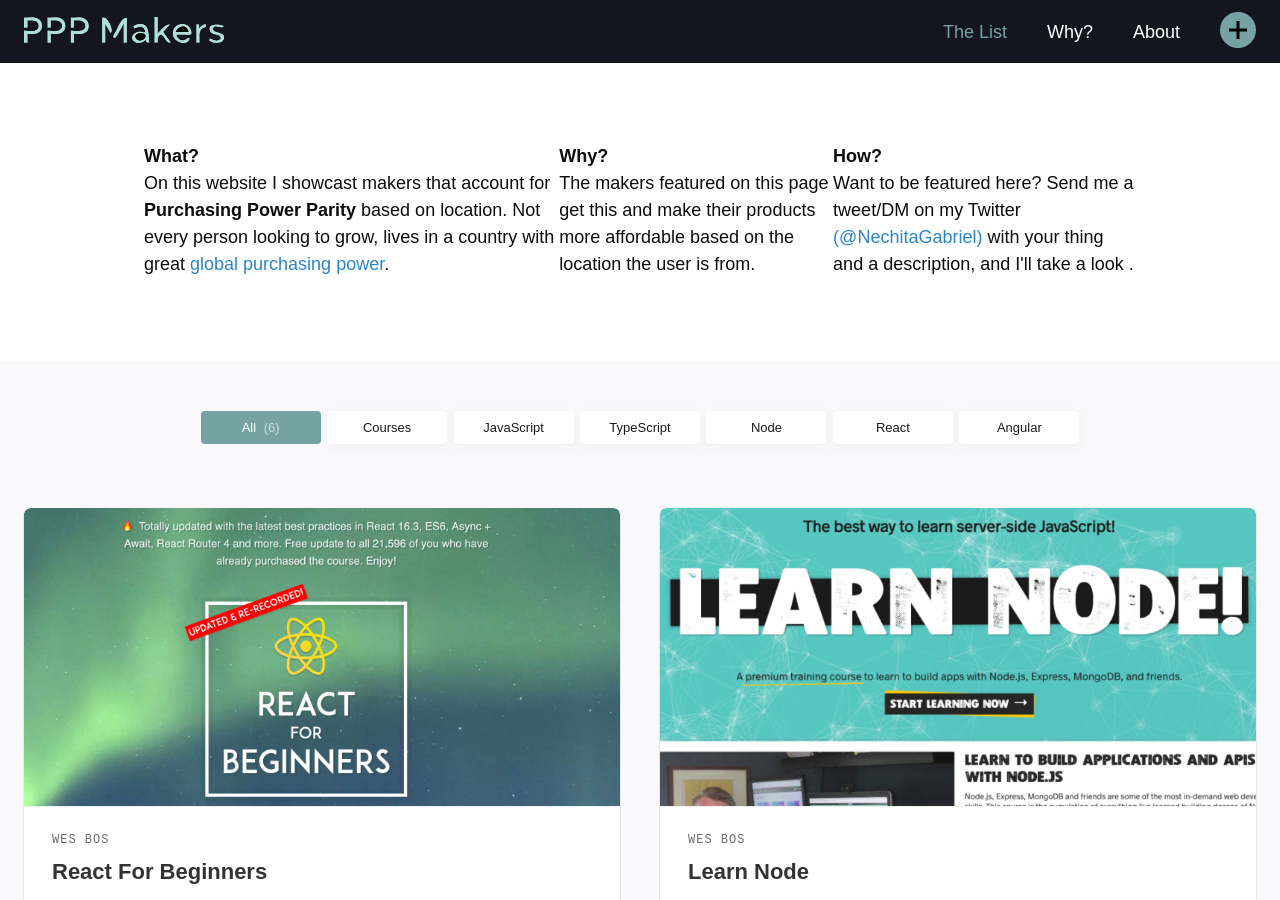
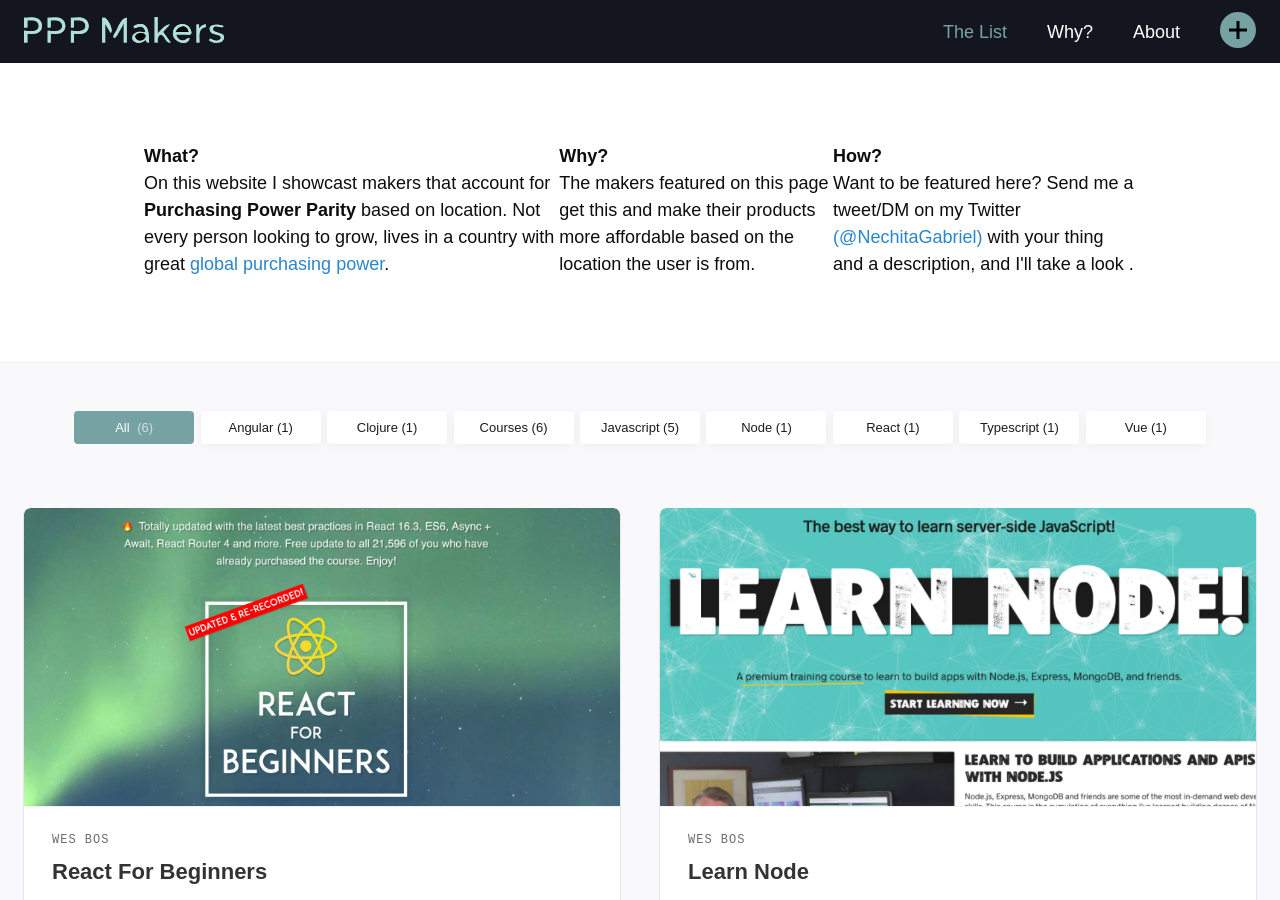
Before and after one commit to nechita/pppmakers.com, a Jekyll site: the page built from index.html, in a window 1280 px wide and 900 px high. Built offline with Jekyll 4.4.1, drawn with Linux system fonts in a browser that asks for light colours.

Commit message:
added tag count for more descriptive filtering by tags

```diff
--- /dev/null
+++ b/_includes/tags.html
@@ -0,0 +1,36 @@
+{% comment %}map, flatten and sort{% endcomment %}
+{% assign tags =  site.products | map: 'tags' | join: ','  | split: ',' | sort %}
+{% assign previousTag = "" %}
+{% assign counter = 0 %}
+<ul class="filter" id="makers">
+    <li class="active">
+      <a href="#" class="all">All
+        <span class="number">({{site.products | size}})</span>
+      </a>
+    </li>
+{% for currentTag in tags %}
+
+  {% comment %}first loop : initializing previousTag{% endcomment %}
+  {% if previousTag == "" %}
+    {% assign previousTag = currentTag %}
+  {% endif %}
+
+  {% if currentTag == previousTag %}
+    {% assign counter = counter | plus: 1 %}
+  {% else %}
+  <li>
+    <a href="#" class="{{previousTag | downcase}}">{{ previousTag | capitalize}} ({{ counter }})</a>
+  </li>
+    {% assign counter = 1 %}
+  {% endif %}
+
+  {% comment %}last loop : flushing what's left to print{% endcomment %}
+  {% if forloop.last %}
+  <li>
+    <a href="#" class="{{currentTag | downcase}}">{{ currentTag | capitalize}} ({{ counter }})</a>
+  </li>
+  {% endif %}
+  {% assign previousTag = currentTag %}
+
+{% endfor %}
+</ul>
--- a/index.html
+++ b/index.html
@@ -2,7 +2,6 @@
 layout: default
 title: PPP Makers
 ---
-
 <article class="post post-articles">
   <header class="post-header clearfix">
     <div class="post-head-wrap">
@@ -12,21 +11,9 @@
           .</p>
     </div>
   </header>
+  <!-- Tags -->
 
-  <!-- Tags -->
-  <ul class="filter" id="makers">
-    <li class="active">
-      <a href="#" class="all">All
-        <span class="number">({{site.products | size}})</span>
-      </a>
-    </li>
-    {% for tag in site.data.tags %}
-    <li>
-      <a href="#" class="{{tag.tag}}">{{tag.name}}</a>
-    </li>
-    {% endfor %}
-  </ul>
-
+  {% include tags.html %}
   <div class="post-content holder">
 
     {%- assign products = site.products | sort: 'date' | reverse %} {%- for product in products %}
```
